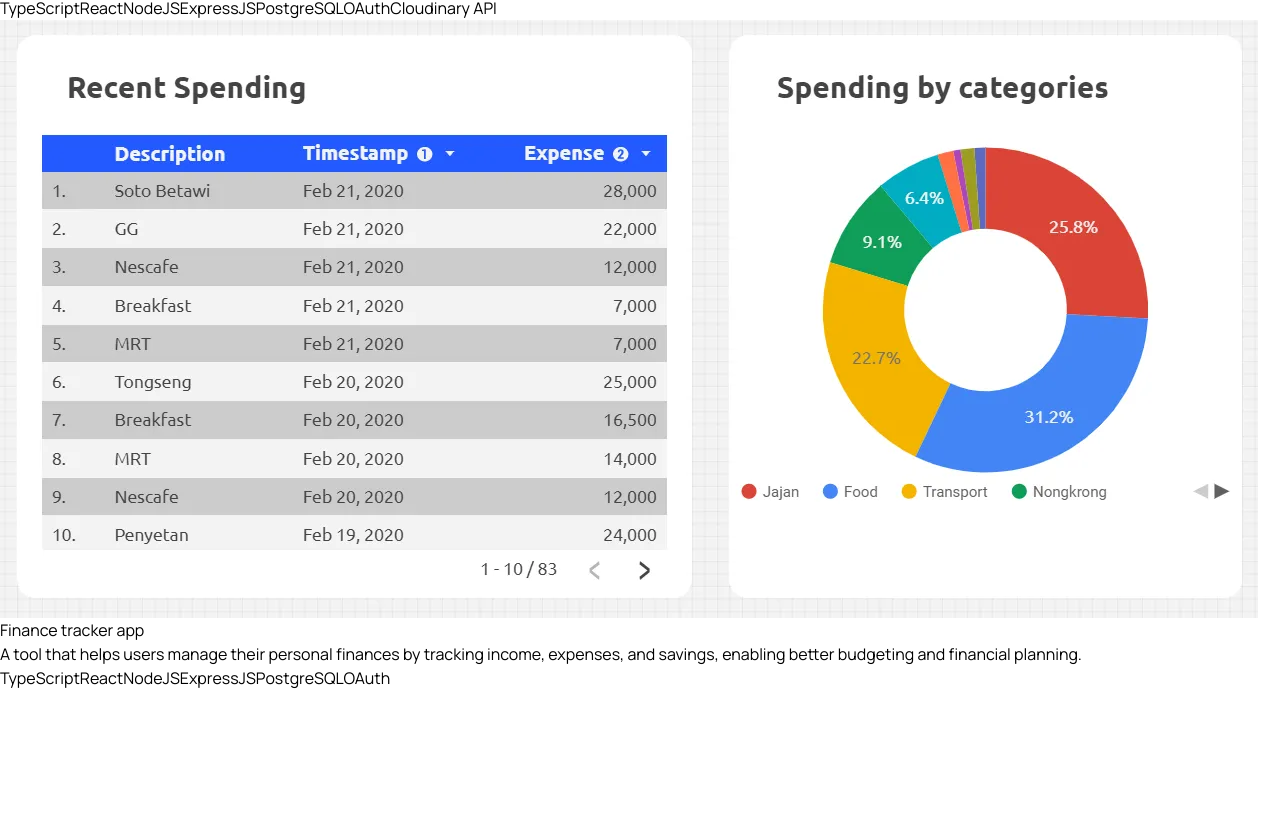
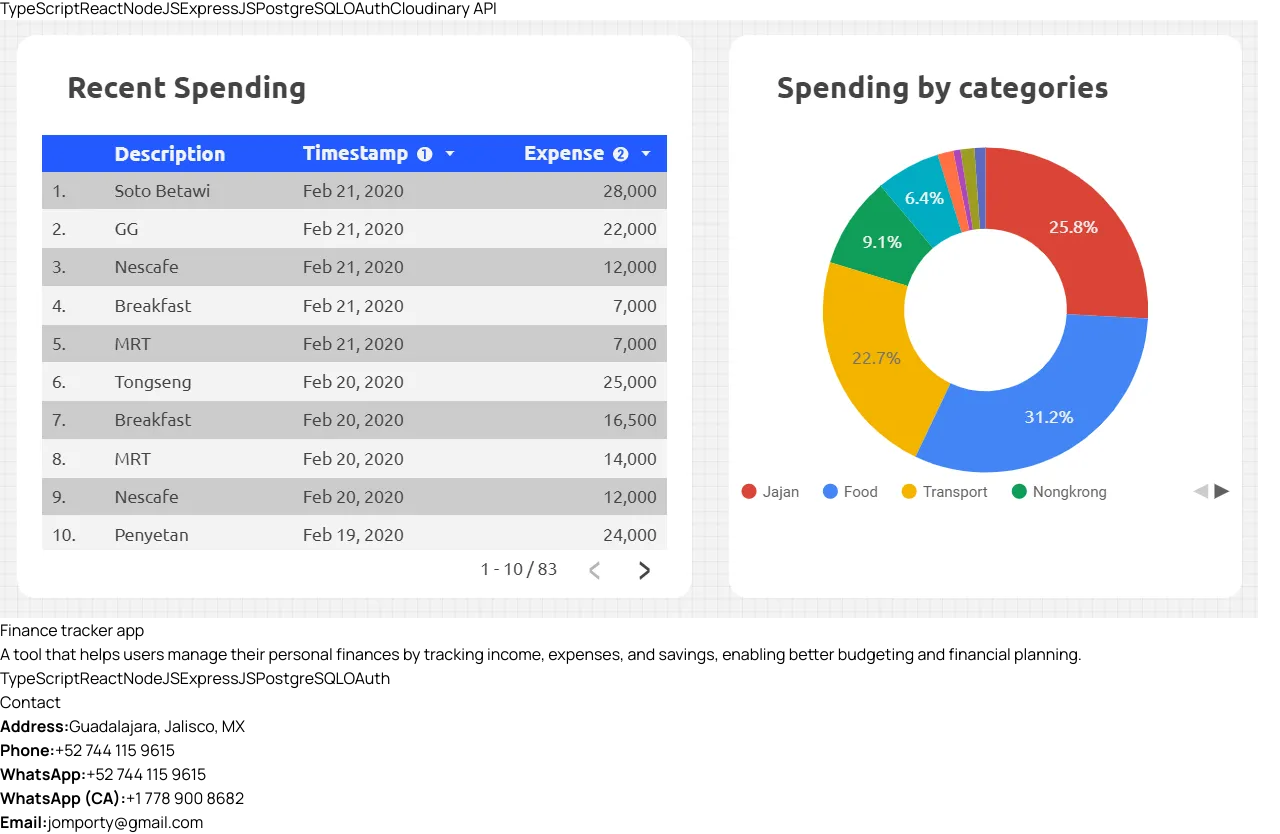
Before and after one commit to ManuelPorter/Portfolio, a React (Vite) app: page / in a window 1280 px wide. Shown: the part 7686-8520 px from the top of the page. Before the commit the page ends 8376 px from the top, so only its background shows below. Built offline with nearby package versions, Linux system fonts and the light colour scheme.

Commit message:
Update-contact-section1: 1

```diff
--- a/src/App.jsx
+++ b/src/App.jsx
@@ -5,6 +5,7 @@ import About from "./components/About";
 import Technologies from "./components/Technologies";
 import Experience from "./components/Experience";
 import Projects from "./components/Projects";
+import Contact from "./components/Contact";
 import { RedSvg } from "./components/anim/redSvg";
 import { ReaSvg } from "./components/anim/reaSvg";
 import { JavSvg } from "./components/anim/javSvg";
@@ -77,6 +78,9 @@ const App = () => {
       <div>
       <Projects theme={theme} />
       </div>
+  <div>
+  <Contact theme={theme} />
+  </div>
     </div>
   );
 };
--- /dev/null
+++ b/src/components/Contact.jsx
@@ -0,0 +1,66 @@
+import PropTypes from 'prop-types';
+import { CONTACT } from '../constants';
+
+const Contact = ({ theme }) => {
+  return (
+    <section id="contactSection" className="mt-16 pt-6 pb-20 px-4 sm:px-6 lg:px-20">
+      <div className="max-w-4xl mx-auto">
+        <h2 className={`${theme === 'dark' ? 'text-neutral-200' : 'text-gray-700'} text-3xl md:text-4xl font-bold text-center mb-8`}>
+          Contact
+        </h2>
+
+        <div className={`rounded-lg p-6 ${theme === 'dark' ? 'bg-neutral-800 text-neutral-100' : 'bg-white text-gray-900'} shadow-md` }>
+          <p className="mb-4">
+            <strong className="mr-2">Address:</strong>
+            <span>{CONTACT.address}</span>
+          </p>
+          <p className="mb-4">
+            <strong className="mr-2">Phone:</strong>
+            <a href={`tel:${CONTACT.phoneNo}`} className={`${theme === 'dark' ? 'text-neutral-200' : 'text-gray-800'} underline`}>{CONTACT.phoneNo}</a>
+          </p>
+          {CONTACT.whatsapp && CONTACT.whatsapp.length > 0 && (
+            <p className="mb-4">
+              <strong className="mr-2">WhatsApp:</strong>
+              {CONTACT.whatsapp.map((w, idx) => (
+                <span key={idx} className="mr-3">
+                  <a
+                    href={w.link}
+                    target="_blank"
+                    rel="noopener noreferrer"
+                    className={`${theme === 'dark' ? 'text-neutral-200' : 'text-gray-800'} underline`}
+                    aria-label={`Open WhatsApp chat with ${w.display}`}
+                  >
+                    {w.display}
+                  </a>
+                </span>
+              ))}
+            </p>
+          )}
+          {CONTACT.whatsappCA && (
+            <p className="mb-4">
+              <strong className="mr-2">WhatsApp (CA):</strong>
+              <a
+                href={`https://wa.me/${CONTACT.whatsappCA.replace(/\D/g, '')}`}
+                target="_blank"
+                rel="noopener noreferrer"
+                className={`${theme === 'dark' ? 'text-neutral-200' : 'text-gray-800'} underline`}
+              >
+                {CONTACT.whatsappCA}
+              </a>
+            </p>
+          )}
+          <p className="mb-4">
+            <strong className="mr-2">Email:</strong>
+            <a href={`mailto:${CONTACT.email}`} className={`${theme === 'dark' ? 'text-neutral-200' : 'text-gray-800'} underline`}>{CONTACT.email}</a>
+          </p>
+        </div>
+      </div>
+    </section>
+  );
+};
+
+Contact.propTypes = {
+  theme: PropTypes.string,
+};
+
+export default Contact;
--- a/src/components/Projects.jsx
+++ b/src/components/Projects.jsx
@@ -3,9 +3,9 @@ import { PROJECTS } from '../constants';
 
 const Projects = ({ theme }) => {
   return (
-    <section id="projectsSection" className="mt-16 pt-6 pb-12 px-4 sm:px-6 lg:px-20">
+  <section id="projectsSection" className="mt-24 md:mt-60 pt-6 pb-12 px-4 sm:px-6 lg:px-20">
       <div className="max-w-7xl mx-auto">
-        <h2 className={`${theme === 'dark' ? 'text-neutral-200' : 'text-gray-700'} text-3xl lg:text-5xl font-bold text-center mb-10`}>
+        <h2 className={`${theme === 'dark' ? 'text-neutral-200' : 'text-gray-700'} text-4xl md:text-5xl lg:text-6xl font-bold text-center mb-10`}>
           Projects
         </h2>
 
--- a/src/constants/index.js
+++ b/src/constants/index.js
@@ -51,7 +51,7 @@ export const PROJECTS = [
     title: "E-Commerce product page",
     image: project3,
     description:
-      "a key component of an online store, showcasing individual products with detailed information to encourage customer engagement and purchases.",
+      "A key component of an online store, showcasing individual products with detailed information to encourage customer engagement and purchases.",
     technologies: ["TypeScript", "React", "NodeJS", "ExpressJS", "PostgreSQL", "Stripe API"],
   },
   {
@@ -73,5 +73,10 @@ export const PROJECTS = [
 export const CONTACT = {
   address: "Guadalajara, Jalisco, MX",
   phoneNo: "+52 744 115 9615",
-  email: "manuelporterll@gmail.com",
+  // WhatsApp numbers (international format, no spaces for the wa.me link)
+  whatsapp: [
+    { display: "+52 744 115 9615", link: "https://wa.me/527441159615" }
+  ],
+  whatsappCA: "+1 778 900 8682",
+  email: "jomporty@gmail.com",
 };
```
